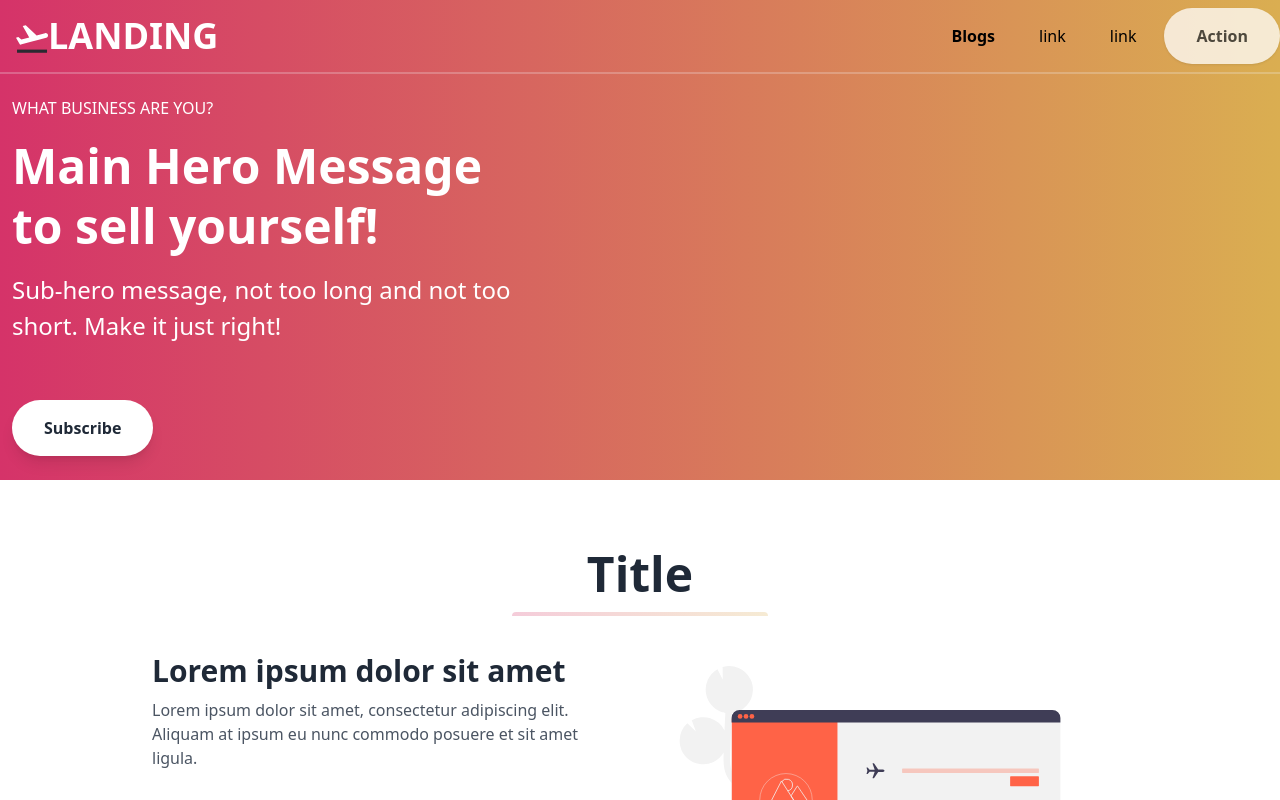
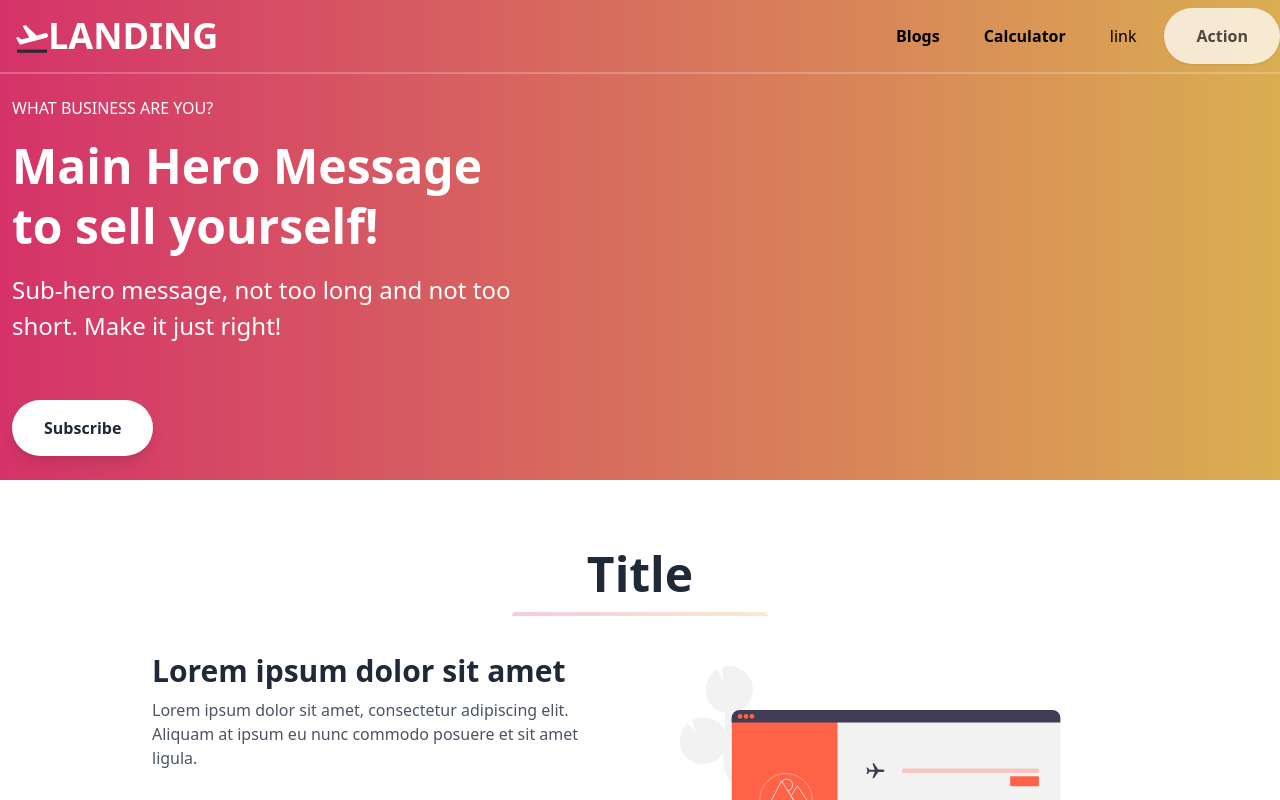
Before and after one commit to AriandaRiski/cms_klik, a Next.js app: page / in a window 1280 px wide. Shown: the top 800 px of the page. Built offline with nearby package versions, Linux system fonts and the light colour scheme.

Commit message:
latihan calculator(1)

```diff
--- a/src/layouts/part/header/Navbar.jsx
+++ b/src/layouts/part/header/Navbar.jsx
@@ -29,11 +29,13 @@ const Navbar = () => {
                 <ul className="list-reset lg:flex justify-end flex-1 items-center">
                     <li className="mr-3">
                     <Link href={`/blogs/`}>
-                    <a className="inline-block py-2 px-4 text-black font-bold no-underline">Blogs</a>
+                        <a className="inline-block py-2 px-4 text-black font-bold no-underline">Blogs</a>
                     </Link>
                     </li>
                     <li className="mr-3">
-                    <a className="inline-block text-black no-underline hover:text-gray-800 hover:text-underline py-2 px-4" href="#">link</a>
+                    <Link href={`/calculator/`}>
+                        <a className="inline-block py-2 px-4 text-black font-bold no-underline">Calculator</a>
+                    </Link>
                     </li>
                     <li className="mr-3">
                     <a className="inline-block text-black no-underline hover:text-gray-800 hover:text-underline py-2 px-4" href="#">link</a>
```
